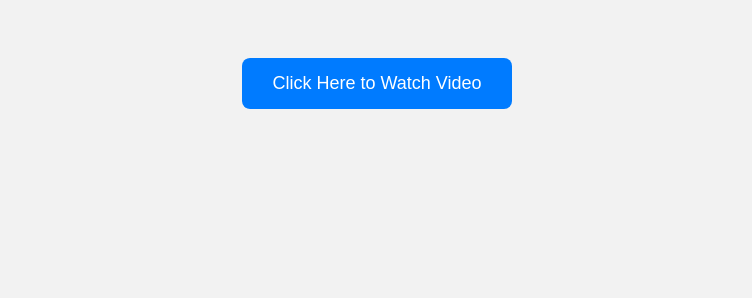
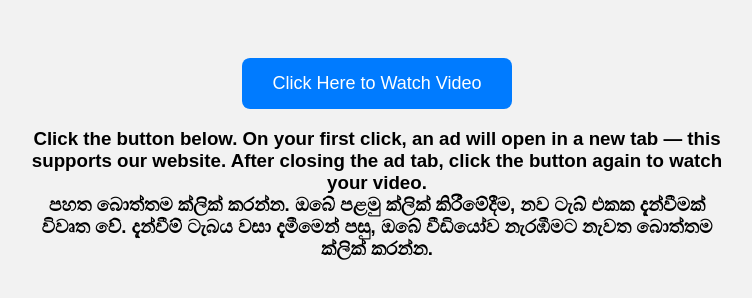
Before and after one commit to lssantha/eyage3, a plain HTML site: page index.html in a window 1280 px wide. Shown: the whole page, without its empty margins (263-1015 px from the left). Drawn offline with Linux system fonts and the light colour scheme.

Commit message:
Update index.html

```diff
--- a/index.html
+++ b/index.html
@@ -23,6 +23,9 @@
 
   <div class="container">
     <button id="watchBtn">Click Here to Watch Video</button>
+	  <h3>Click the button below. On your first click, an ad will open in a new tab — this supports our website.
+After closing the ad tab, click the button again to watch your video.</br>
+පහත බොත්තම ක්ලික් කරන්න. ඔබේ පළමු ක්ලික් කිරීමේදීම, නව ටැබ් එකක දැන්වීමක් විවෘත වේ. දැන්වීම් ටැබය වසා දැමීමෙන් පසු, ඔබේ වීඩියෝව නැරඹීමට නැවත බොත්තම ක්ලික් කරන්න.</h3>
     <div class="video-wrapper" id="videoWrapper" style="display: none;">
       <video id="mainVideo" width="640" controls controlsList="nodownload" oncontextmenu="return false;">
   <source src="video.mp4" type="video/mp4" />
```
